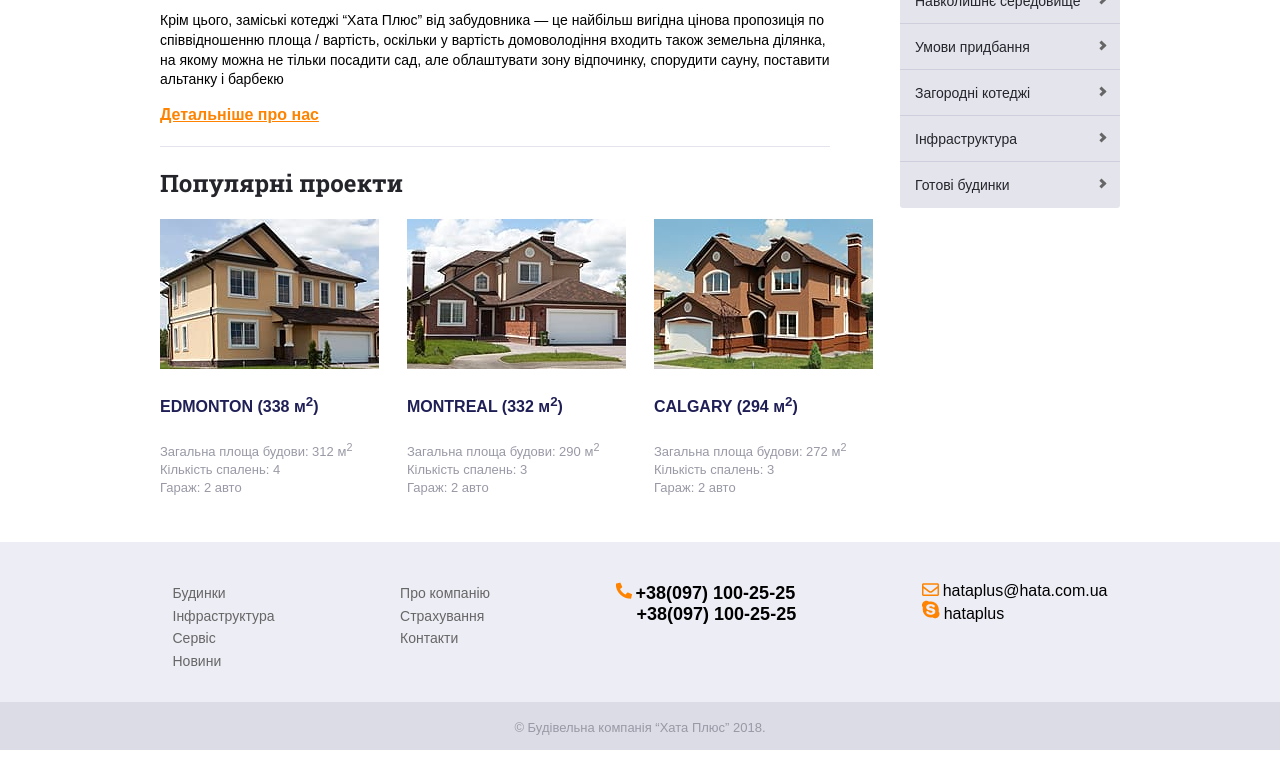
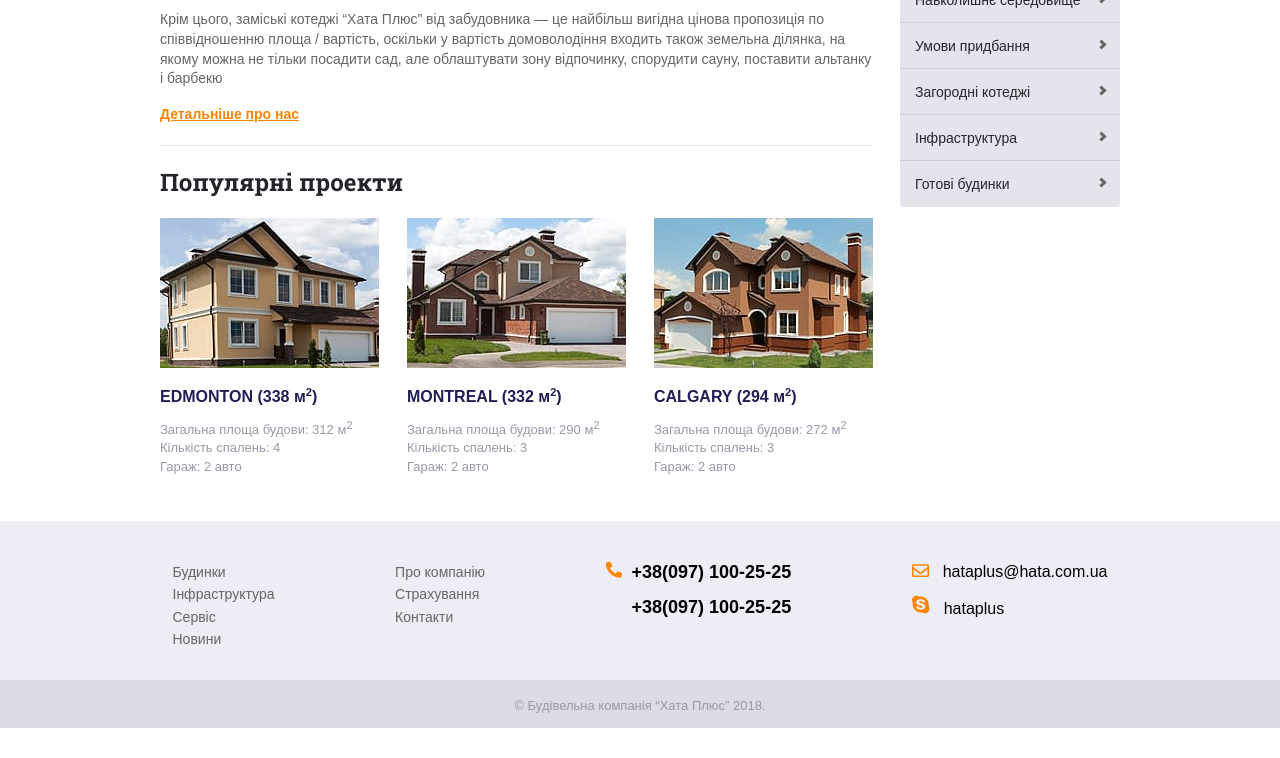
Before and after one commit to pusi-destroyer228/HataPlus, a plain HTML site: page index.html in a window 1280 px wide. Shown: the part 554-1312 px from the top of the page. After the commit the page ends 1290 px from the top, so only its background shows below. Drawn offline with Linux system fonts and the light colour scheme.

Commit message:
HataPlus

```diff
--- a/css/HataPlus.css
+++ b/css/HataPlus.css
@@ -227,6 +227,11 @@ link a {
     font-family: Arial, Helvetica, sans-serif;
 }
 
+.how-much small {
+    font-style: normal;
+    font-size: 24px;
+}
+
 .main {
     display: flex;
     justify-content: space-between;
@@ -249,6 +254,7 @@ link a {
 }
 
 .main-text p {
+    color: #666;
     font-size: 14px;
     line-height: 1.4em;
     font-family: Arial, Helvetica, sans-serif;
@@ -260,6 +266,7 @@ link a {
 
 .main-text a {
     color: #fd8300;
+    font-size: 14px;
 }
 
 .main-text ul {
@@ -308,6 +315,8 @@ link a {
 
 .main-menu a {
     font-family: Arial, Helvetica, sans-serif;
+    cursor: url(../img/cursor3.cur), auto;
+    cursor: pointer;
 }
 
 .main-menu ul {
@@ -409,6 +418,10 @@ link a {
     border-top-right-radius: 3px;
 }
 
+.popular-project figure {
+    margin: 0;
+}
+
 .popular-project h2 {
     color: #24242b;
     font-family: "RobotoSlab";
@@ -437,6 +450,8 @@ link a {
 .montreal h4 {
     cursor: url(../img/cursor3.cur), auto;
     color: #1f1f56;
+    margin: 0;
+    padding: 12px 0 10px 0 ;
 }
 
 .edmont p {
@@ -540,6 +555,18 @@ link a {
     padding-top: 40px;
 }
 
+.pochta li {
+    padding: 0 0 12px 0;
+}
+
+.pochta ul {
+    padding: 0;
+}
+
+.pochta picture {
+    padding-right: 10px;
+}
+
 .pochta a:hover {
     color: #fd8300;
     text-decoration: underline;
@@ -547,6 +574,15 @@ link a {
 
 .contact {
     padding-top: 40px;
+    display: flex;
+}
+
+.contact picture {
+    padding-right: 10px;
+}
+
+.contact ul {
+    padding: 0;
 }
 
 .contact a:hover {
@@ -560,6 +596,10 @@ link a {
 
 .contact a {
     font-size: 18px;
+}
+
+.contact li {
+    padding: 0 0 12px 0;
 }
 
 .footer2 {
--- a/index.html
+++ b/index.html
@@ -82,7 +82,6 @@
         <div class="main-info">
             <div class="main-text">
                 <section>
-                    <article>
                     <h1>Компанія “Хата Плюс”</h1>
                     <p>
                         Напевно кожен з нас не раз думав про те, щоб купити будинок котедж і насолоджуватися життям
@@ -100,37 +99,39 @@
                         <li><a href="#"><b>Детальніше про нас</b></a></li>
                     </ul>
                     <div class="line"></div>
-                    </article>
                 </section>
                 <div class="popular-project">
                     <section>
                         <h2>Популярні проекти</h2>
                         <div class="house">
-                            <div class="edmont">
+                            <figure class="edmont">
                                 <img src="img/Edmonton.jpg" alt="">
                                 <source srcset="img/Edmonton.webp" type="image/webp">
-                                <h4>EDMONTON (338 м<sup>2</sup>)</h4>
+                                <h4>EDMONTON (338 м<sup><small>2</small></sup>)</h4>
                                 <p>Загальна площа будови: 312 м<sup>2</sup></p>
                                 <p>Кількість спалень: 4</p>
                                 <p>Гараж: 2 авто</p>
-                            </div>
-                            <div class="montreal">
+                            </figure>
+                            <figure class="montreal">
                                 <img src="img/Montreal.jpg" alt="">
                                 <source srcset="img/Montreal.webp" type="image/webp">
-                                <h4>MONTREAL (332 м<sup>2</sup>)</h4>
+                                <h4>MONTREAL (332 м<sup><small>2</small></sup>)</h4>
                                 <p>Загальна площа будови: 290 м<sup>2</sup></p>
                                 <p>Кількість спалень: 3</p>
                                 <p>Гараж: 2 авто</p>
-                            </div>
-                            <div class="galgary">
+                            </figure>
+                            <figure class="galgary">
                                 <picture>
                                     <img src="img/Galgary.jpg" alt="">
                                     <source srcset="img/Galgary.webp" type="image/webp">
                                 </picture>
-                                <h4>CALGARY (294 м<sup>2</sup>)</h4>
+                                <h4>CALGARY (294 м<sup><small>2</small></sup>)</h4>
                                 <p>Загальна площа будови: 272 м<sup>2</sup></p>
                                 <p>Кількість спалень: 3</p>
                                 <p>Гараж: 2 авто</p>
+                            </figure>
+                        </div>
+                    </section>
                 </div>
             </div>
             </section>
@@ -191,7 +192,7 @@
                 </ul>
             </nav>
     </main>
-    <div class="footer">
+    <footer class="footer">
         <div class="footer23">
             <nav>
                 <ul class="footer-ul">
@@ -209,20 +210,32 @@
                 </ul>
             </nav>
             <div class="contact">
-                <picture><img src="img/phone.png" alt="icon-photo"></picture>
+                <picture><img src="img/phone.png" alt="Мобільний телефона"></picture>
+                <ul>
+                    <li>
                         <a href="tel: +380971002525"><b>+38(097) 100-25-25</b></a>
-                <br>
-                <a style="padding: 0 0 0 21px;" href="tel: +380971002525"><b>+38(097) 100-25-25</b></a>
+                    </li>
+                    <li>
+                        <a href="tel: +380971002525"><b>+38(097) 100-25-25</b></a>
+                    </li>
+                </ul>
             </div>
             <div class="pochta">
-                <picture><img src="img/email.png" alt=""></picture>
+                <ul>
+                    <li>
+                        <picture><img src="img/email.png" alt="Електрона пошта"></picture>
                         <a href="mailto: hataplus@hata.com.ua">hataplus@hata.com.ua</a>
-                <br>
-                <picture><img src="img/skype.png" alt="skype-link"></picture>
+                    </li>
+                </ul>
+                <ul>
+                    <li>
+                        <picture><img src="img/skype.png" alt="Скайп"></picture>
                         <a href="skype: hataplus">hataplus</a>
+                    </li>
+                </ul>
             </div>
         </div>
-    </div>
+    </footer>
     <div class="footer2">
         <p>© Будівельна компанія “Хата Плюс” 2018.</p>
     </div>
```
Lines whose indentation alone changed are shown as unchanged.
